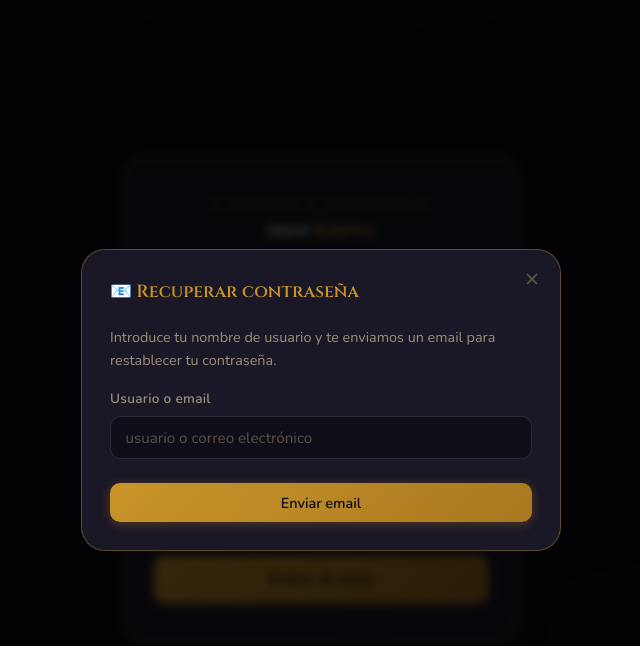
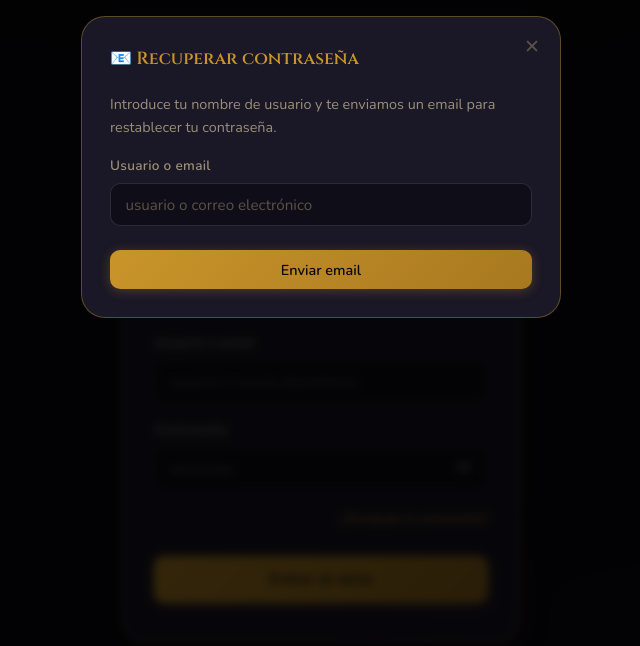
Before and after one commit to aleyone/empires-jodienda, a website: page login.html in a window 1280 px wide. Both pictures are taken after a click on the link "¿Olvidaste la contraseña?". Shown: the whole page, without its empty margins (319-959 px from the left). Drawn offline with nearby package versions, Linux system fonts and the light colour scheme.

Commit message:
Add files via upload

```diff
--- a/css/styles.css
+++ b/css/styles.css
@@ -668,15 +668,12 @@ select.form-control option {
   background: rgba(0,0,0,0.75);
   backdrop-filter: blur(4px);
   z-index: 500;
-  overflow-y: auto;
-  padding: 1rem;
   opacity: 0;
   pointer-events: none;
   transition: opacity 0.2s ease;
-  /* Centrado con margen automático para que funcione con scroll */
-  display: flex;
-  align-items: flex-start;
-  justify-content: center;
+  /* Scroll nativo del backdrop */
+  overflow-y: auto;
+  -webkit-overflow-scrolling: touch;
 }
 
 .modal-backdrop.open {
@@ -688,14 +685,14 @@ select.form-control option {
   background: var(--bg-card);
   border: 1px solid var(--border-gold);
   border-radius: var(--radius-xl);
-  width: 100%;
+  width: calc(100% - 2rem);
   max-width: 480px;
   padding: 1.75rem;
   position: relative;
-  margin: auto; /* centra verticalmente cuando hay espacio */
+  /* Centrado con margen, siempre dentro del viewport */
+  margin: 1rem auto;
   transform: translateY(16px);
   transition: transform 0.2s ease;
-  flex-shrink: 0;
 }
 
 .modal-backdrop.open .modal { transform: translateY(0); }
```
